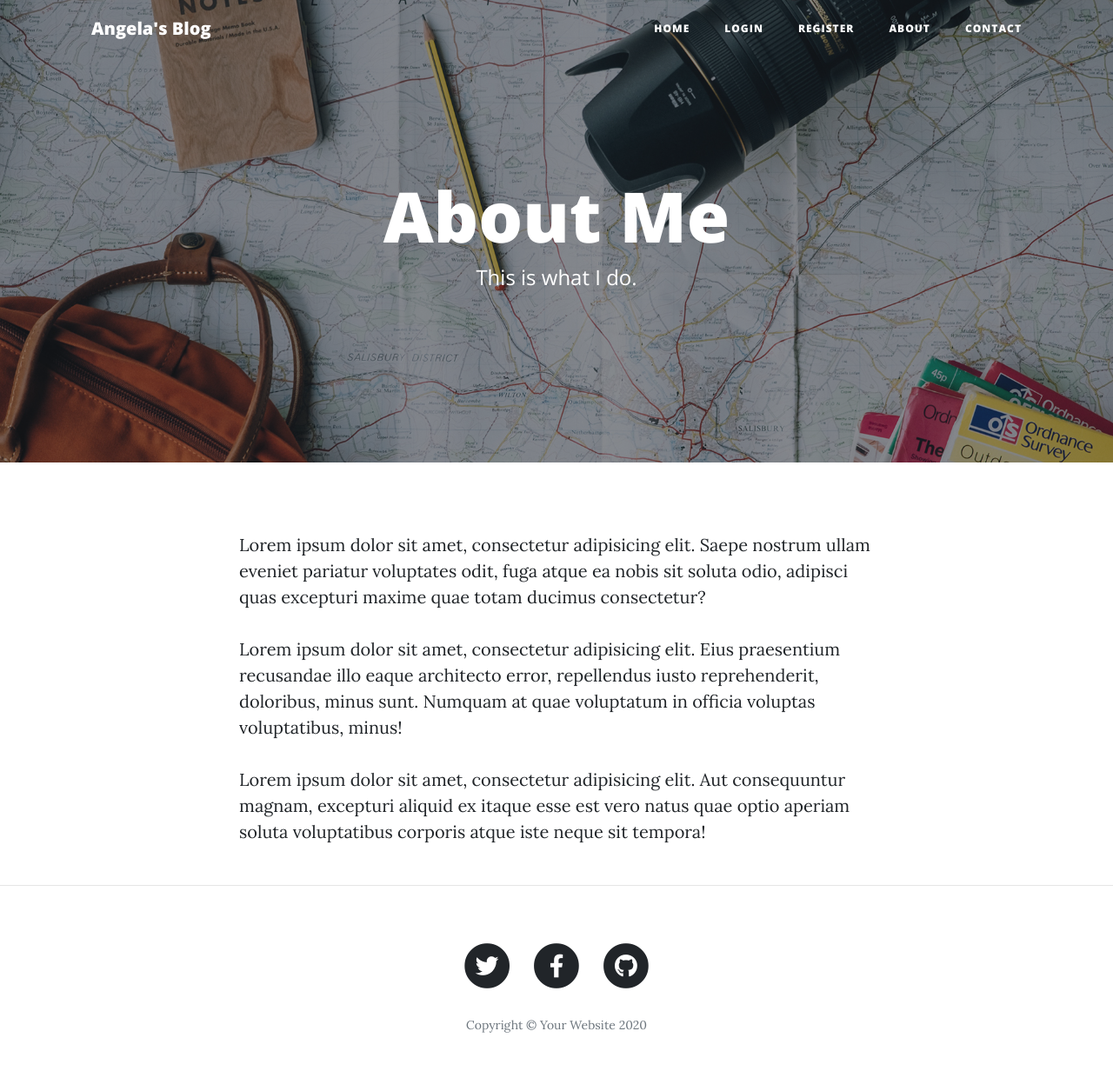
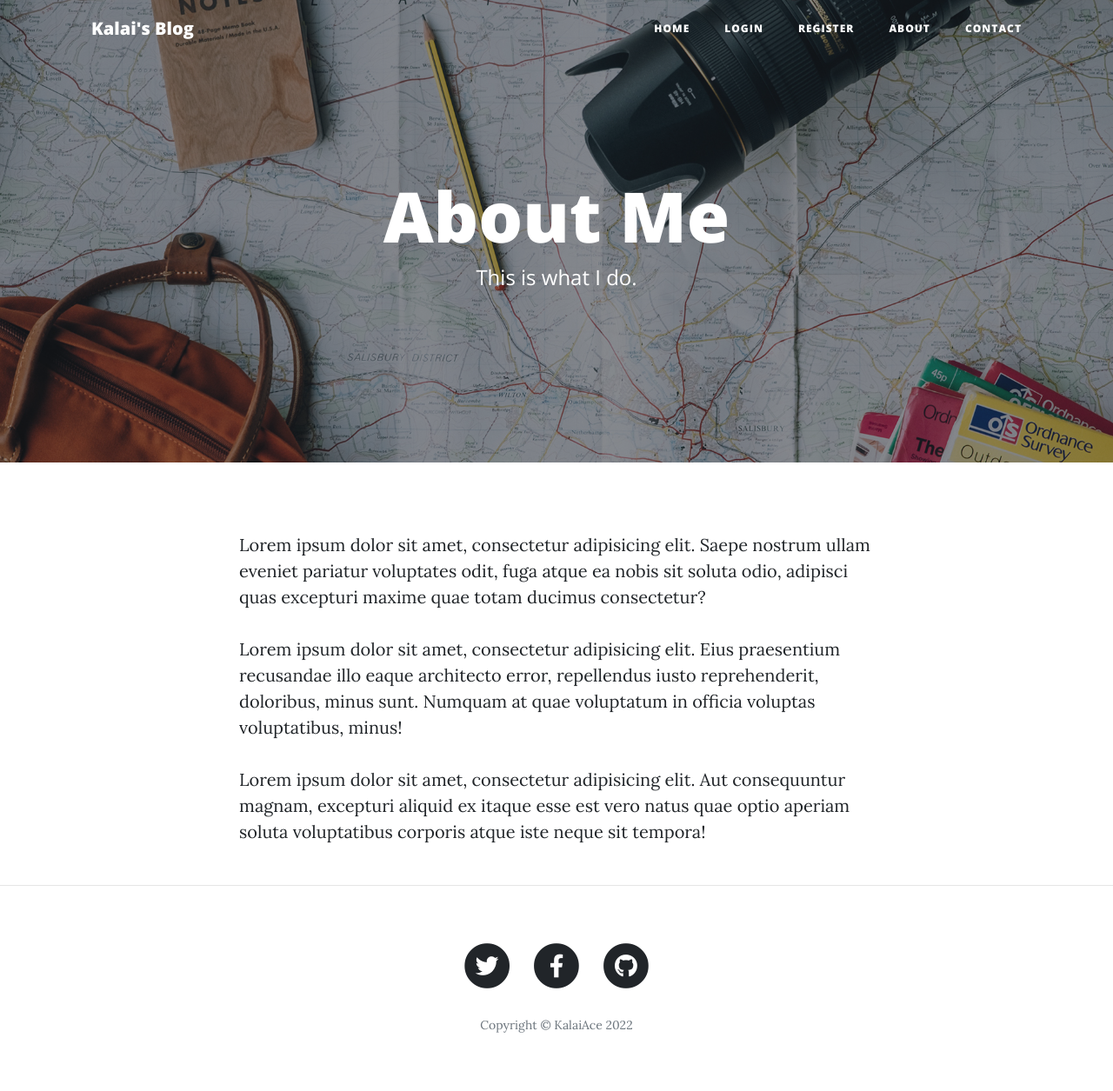
Before and after one commit to KalaiAce/kalai-blog, a Flask app: page /about in a window 1280 px wide. Shown: the whole page at 87% size. Run offline with Flask 2, Linux system fonts and the light colour scheme; some libraries are stand-ins or nearby versions.

Commit message:
Changed to Kalai's Blog

```diff
--- a/main.py
+++ b/main.py
@@ -10,9 +10,10 @@ from forms import CreatePostForm, RegisterForm, LoginForm, CommentForm
 from flask_gravatar import Gravatar
 from functools import wraps
 from sqlalchemy.ext.declarative import declarative_base
+from os import environ
 
 app = Flask(__name__)
-app.config['SECRET_KEY'] = '8BYkEfBA6O6donzWlSihBXox7C0sKR6b'
+app.config['SECRET_KEY'] = environ.get("SECRET_KEY")
 ckeditor = CKEditor(app)
 Bootstrap(app)
 Base = declarative_base()
--- a/templates/footer.html
+++ b/templates/footer.html
@@ -29,7 +29,7 @@
               </a>
             </li>
           </ul>
-          <p class="copyright text-muted">Copyright &copy; Your Website 2020</p>
+          <p class="copyright text-muted">Copyright &copy; KalaiAce 2022</p>
         </div>
       </div>
     </div>
--- a/templates/header.html
+++ b/templates/header.html
@@ -8,7 +8,7 @@
   <meta name="description" content="">
   <meta name="author" content="">
 
-  <title>Angela's Blog</title>
+  <title>Kalai's Blog</title>
 
   <!-- Bootstrap core CSS -->
   <link href="{{ url_for('static', filename='vendor/bootstrap/css/bootstrap.min.css') }}" rel="stylesheet">
@@ -28,7 +28,7 @@
   <!-- Navigation -->
   <nav class="navbar navbar-expand-lg navbar-light fixed-top" id="mainNav">
     <div class="container">
-      <a class="navbar-brand" href="{{url_for('get_all_posts')}}">Angela's Blog</a>
+      <a class="navbar-brand" href="{{url_for('get_all_posts')}}">Kalai's Blog</a>
       <button class="navbar-toggler navbar-toggler-right" type="button" data-toggle="collapse" data-target="#navbarResponsive" aria-controls="navbarResponsive" aria-expanded="false" aria-label="Toggle navigation">
         Menu
         <i class="fas fa-bars"></i>
--- a/templates/index.html
+++ b/templates/index.html
@@ -7,7 +7,7 @@
       <div class="row">
         <div class="col-lg-8 col-md-10 mx-auto">
           <div class="site-heading">
-            <h1>Angela's Blog</h1>
+            <h1>Kalai's Blog</h1>
             <span class="subheading">A collection of random musings.</span>
           </div>
         </div>
```
